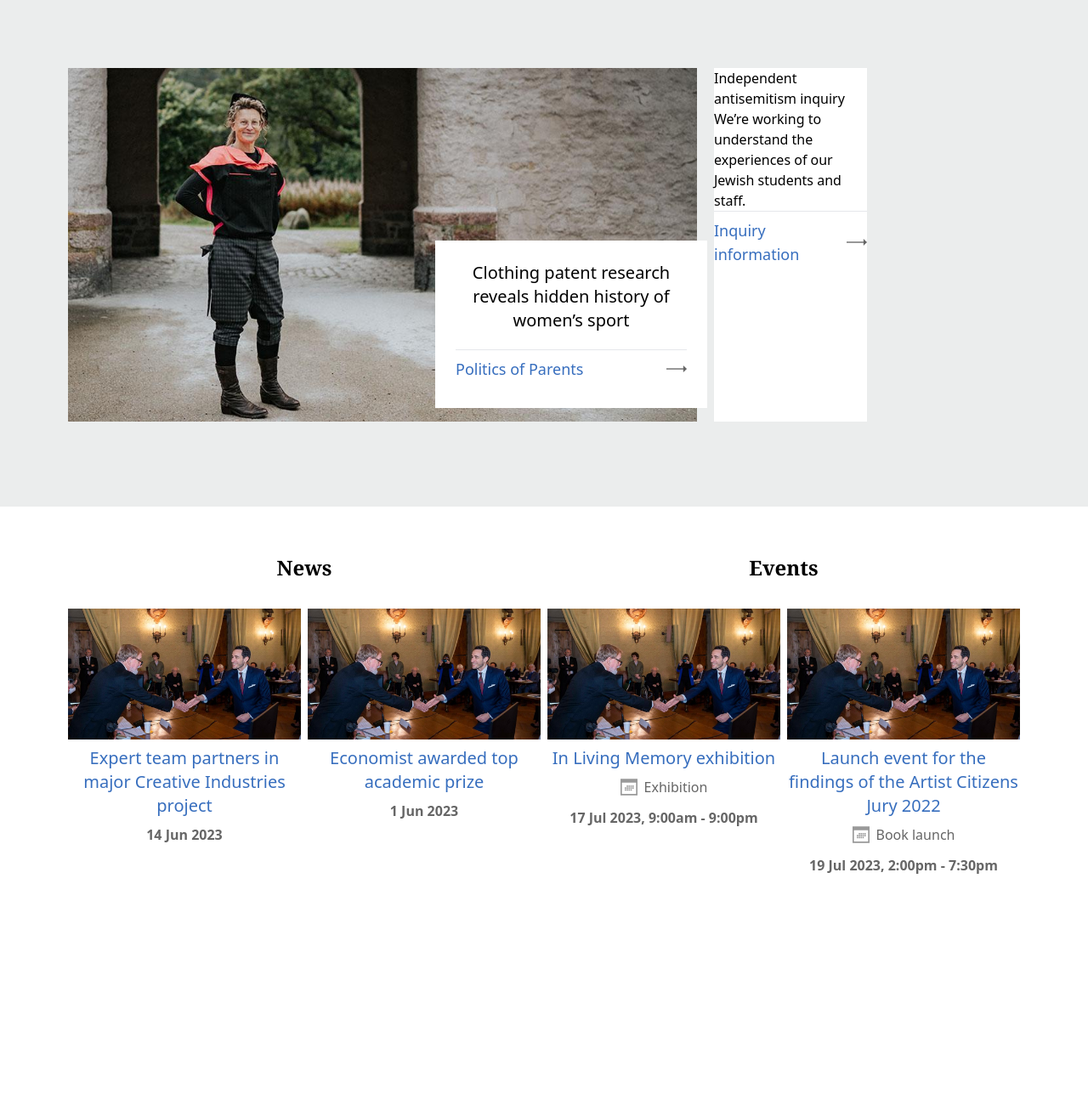
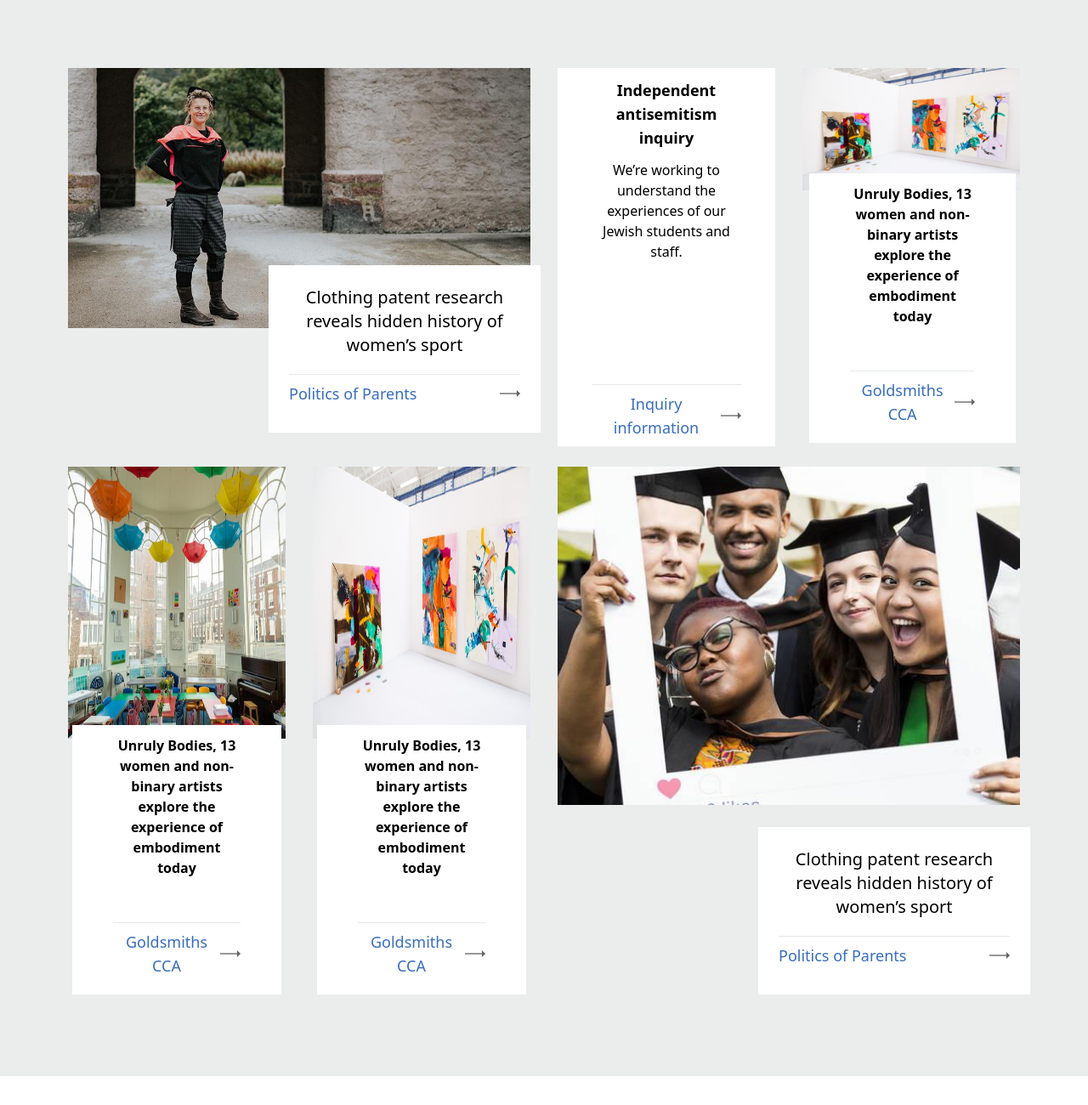
Before and after one commit to gasangw/Clone-challenge, a website built with Vite: page index.html in a window 1280 px wide. Shown: the top 1300 px of the page at 85% size. Before the commit the page ends 1086 px from the top, so only its background shows below. Built offline with nearby package versions, Linux system fonts and the light colour scheme.

Commit message:
Add program and course sections

```diff
--- a/index.html
+++ b/index.html
@@ -11,8 +11,8 @@
     <main>
         <!-- Section of programs or couses -->
         <section class="bg-[#ebeded] py-20">
-           <div class="container flex-col">
-              <div class="font-sans grid grid-cols-1 md:grid-cols-3 gap-5">
+           <div class="container flex-col space-y-6">
+              <div class="font-sans grid grid-cols-1 md:grid-cols-4 gap-8">
                  <article class="col-span-2 relative">
                     <img src="Images/lady-bg.jpg" alt="lady" />
                     <div class="bg-white absolute -right-3 bottom-4 py-6 px-6 w-80">
@@ -26,22 +26,89 @@
                       </div>
                     </div>
                  </article>
-                    <article class="col-span-1 grid grid-cols-1 lg:grid-cols-2">
-                        <div class="bg-white">
-                            <h2>Independent antisemitism inquiry</h2>
+                    <article class="col-span-2 grid grid-cols-1 lg:grid-cols-2 gap-8">
+                        <div class="bg-white font-sans px-10 text-center">
+                            <h2 class="text-lg font-semibold py-3">Independent antisemitism inquiry</h2>
                             <p>We’re working to understand the experiences of our Jewish students and staff.</p>
 
-                            <hr/>
+                            <hr class="mt-36"/>
                             <div class="flex justify-between">
                                 <h4 class="text-lg text-[#376ebe] font-normal hover:text-red-600 py-2">Inquiry information</h4>
                                 <img src="Images/right-arrow.svg" alt="right-arrow" />
                               </div>
                         </div>
+
+                        <div class="flex flex-col relative mb-28 md:mb-0">
+                           <div>
+                            <img src="Images/Alba-Botines_01.jpeg" alt="Alba-Botines_01" class="w-full" />
+                           </div>
+                           <div class="bg-white font-sans text-center absolute -bottom-28 md:bottom-1 w-[95%] px-12 py-3 flex flex-col justify-center left-2">
+                            <h2 class="font-semibold text-base pb-6">
+                                Unruly Bodies, 13 women and non-binary artists explore the experience of embodiment today
+                            </h2>
+                            <hr class="mt-7"/>
+                            <div class="flex justify-between">
+                                <h4 class="text-lg text-[#376ebe] font-normal hover:text-red-600 py-2">Goldsmiths CCA</h4>
+                                <img src="Images/right-arrow.svg" alt="right-arrow" />
+                              </div>
+                           </div>
+                        </div>
                     </article>
-                 </article>
-                 <div></div>
-              </div>
-           </div>
+                </div>
+
+                <!-- lower part -->
+                <div class="font-sans grid grid-cols-1 md:grid-cols-4 gap-8">
+                       <article class="col-span-2 grid grid-cols-1 lg:grid-cols-2 gap-8">
+
+                        <div class="flex flex-col">
+                            <div>
+                             <img src="Images/Artsmark.jpeg" alt="Alba-Botines_01" class="w-full h-full lg:h-[40vh]" />
+                            </div>
+                            <div class="bg-white font-sans text-center px-12 w-[96%] mx-auto py-3 flex flex-col -translate-y-4">
+                             <h2 class="font-semibold text-base pb-6">
+                                 Unruly Bodies, 13 women and non-binary artists explore the experience of embodiment today
+                             </h2>
+                             <hr class="mt-7"/>
+                             <div class="flex justify-between">
+                                 <h4 class="text-lg text-[#376ebe] font-normal hover:text-red-600 py-2">Goldsmiths CCA</h4>
+                                 <img src="Images/right-arrow.svg" alt="right-arrow" />
+                               </div>
+                            </div>
+                         </div>
+
+                           <div class="flex flex-col">
+                              <div>
+                               <img src="Images/Alba-Botines_01.jpeg" alt="Alba-Botines_01" class="w-full h-full lg:h-[40vh]" />
+                              </div>
+                              <div class="bg-white font-sans text-center mx-auto w-[96%] px-12 py-3 -translate-y-4 flex flex-col">
+                               <h2 class="font-semibold text-base pb-6">
+                                   Unruly Bodies, 13 women and non-binary artists explore the experience of embodiment today
+                               </h2>
+                               <hr class="mt-7"/>
+                               <div class="flex justify-between">
+                                   <h4 class="text-lg text-[#376ebe] font-normal hover:text-red-600 py-2">Goldsmiths CCA</h4>
+                                   <img src="Images/right-arrow.svg" alt="right-arrow" />
+                                 </div>
+                              </div>
+                           </div>
+                       </article>
+                       <article class="col-span-2 relative">
+                        <img src="Images/Class-of-2016_-Graduation-2016_10686-s.jpeg" alt="graduation" class="w-full" />
+                        <div class="bg-white absolute -right-3 bottom-4 py-6 px-6 w-80">
+                        <h3 class="font-sans text-xl font-medium mb-5 text-center">
+                            Clothing patent research reveals hidden history of women’s sport
+                        </h3>
+                          <hr />
+                          <div class="flex justify-between">
+                            <h4 class="text-lg text-[#376ebe] font-normal hover:text-red-600 py-2">Politics of Parents</h4>
+                            <img src="Images/right-arrow.svg" alt="right-arrow" />
+                          </div>
+                        </div>
+                     </article>
+                   </div>
+
+                <!-- End of section -->
+            </div>
         </section>
         <!-- section of news and events close to footer-->
         <section>
```
Also changed, not shown: Images/Alba-Botines_01.jpeg (added), Images/Artsmark.jpeg (added), Images/Class-of-2016_-Graduation-2016_10686-s.jpeg (added), Images/IFUpic.jpeg (added), Images/clearing-homepage-1-compressed.jpeg (added), Images/image.jpeg (added).
